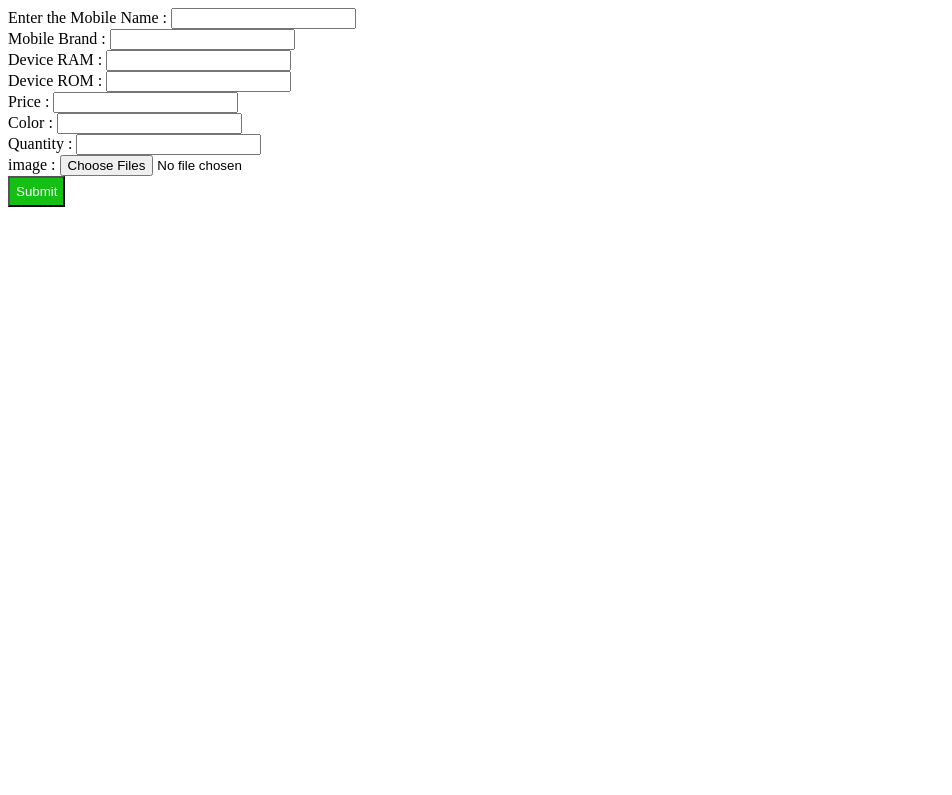
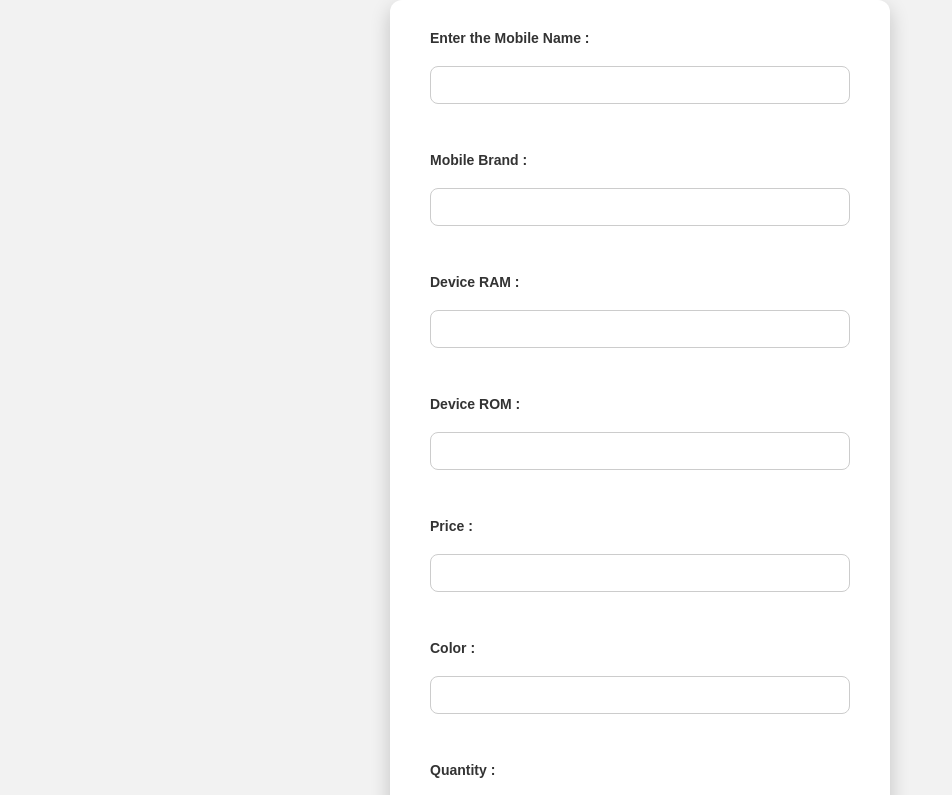
Before and after one commit to Kazuto0p/des, a plain HTML site: page secEcommerce/frontend/add.html in a window 1280 px wide. Shown: the top 795 px of the page, without its empty margins (0-952 px from the left). Drawn offline with Linux system fonts and the light colour scheme.

Commit message:
Update add.css

```diff
--- a/secEcommerce/frontend/css/add.css
+++ b/secEcommerce/frontend/css/add.css
@@ -1,8 +1,79 @@
+* {
+    margin: 0;
+    padding: 0;
+    box-sizing: border-box;
+  }
 
+  body {
+    font-family: 'Poppins', sans-serif;
+    background-color: #f2f2f2;
+    display: flex;
+    justify-content: center;
+    align-items: center;
+    min-height: 100vh;
+  }
 
+  #add {
+    background: #fff;
+    padding: 30px 40px;
+    border-radius: 12px;
+    box-shadow: 0 8px 20px rgba(0, 0, 0, 0.2);
+    width: 100%;
+    max-width: 500px;
+  }
 
+  form {
+    display: flex;
+    flex-direction: column;
+    gap: 15px;
+  }
 
-.preview{
-    height: 200px;
-    width: 200px;
-}
+  label {
+    font-weight: 600;
+    margin-bottom: 5px;
+    font-size: 14px;
+    color: #333;
+  }
+
+  input[type="text"],
+  input[type="file"] {
+    padding: 10px 15px;
+    border: 1px solid #ccc;
+    border-radius: 8px;
+    font-size: 14px;
+    width: 100%;
+    transition: border-color 0.3s;
+  }
+
+  input[type="text"]:focus,
+  input[type="file"]:focus {
+    border-color: #6c63ff;
+    outline: none;
+  }
+
+  button {
+    padding: 12px;
+    background-color: #13c013;
+    color: white;
+    border: none;
+    border-radius: 8px;
+    font-size: 16px;
+    font-weight: bold;
+    cursor: pointer;
+    transition: background-color 0.3s ease;
+  }
+
+  button:hover {
+    background-color: #0e9e0e;
+  }
+
+  .preview {
+    margin-top: 20px;
+  }
+
+  .preview img {
+    max-width: 100px;
+    margin-right: 10px;
+    margin-top: 10px;
+    border-radius: 8px;
+  }
```
